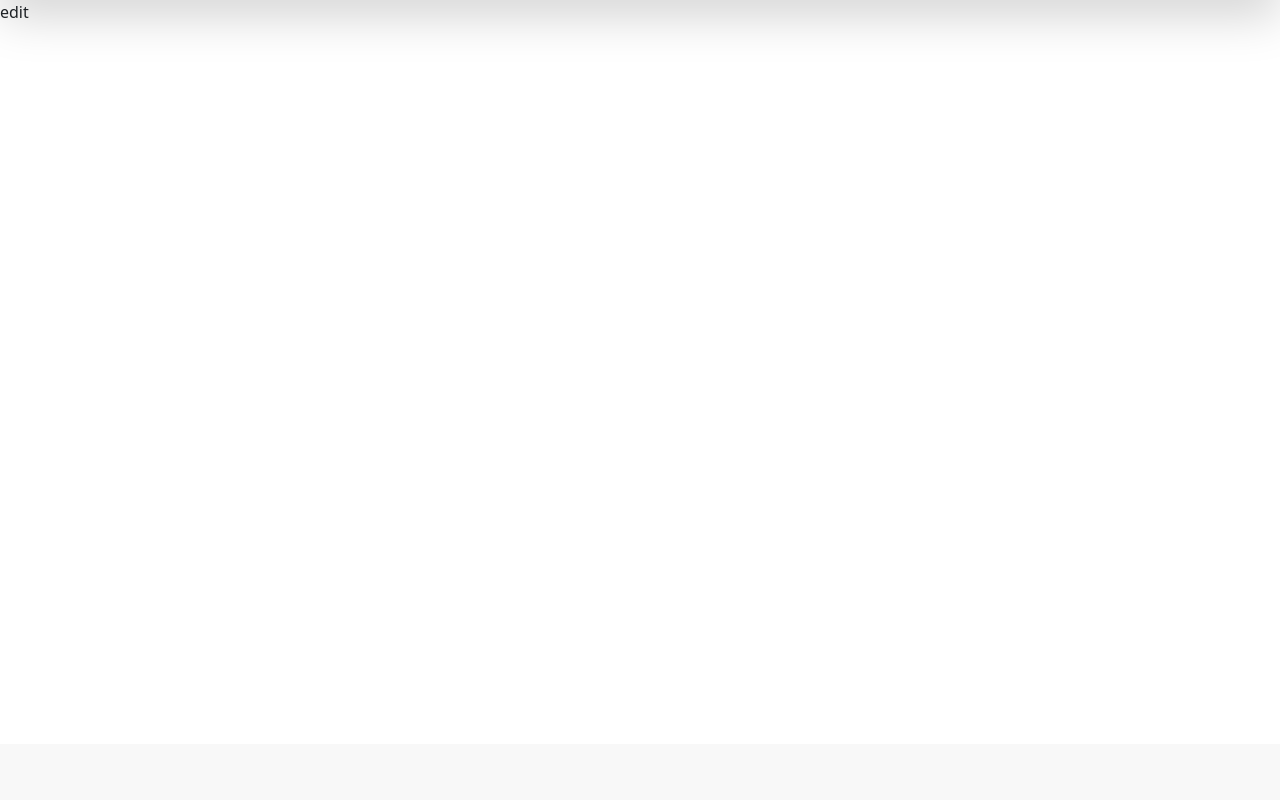
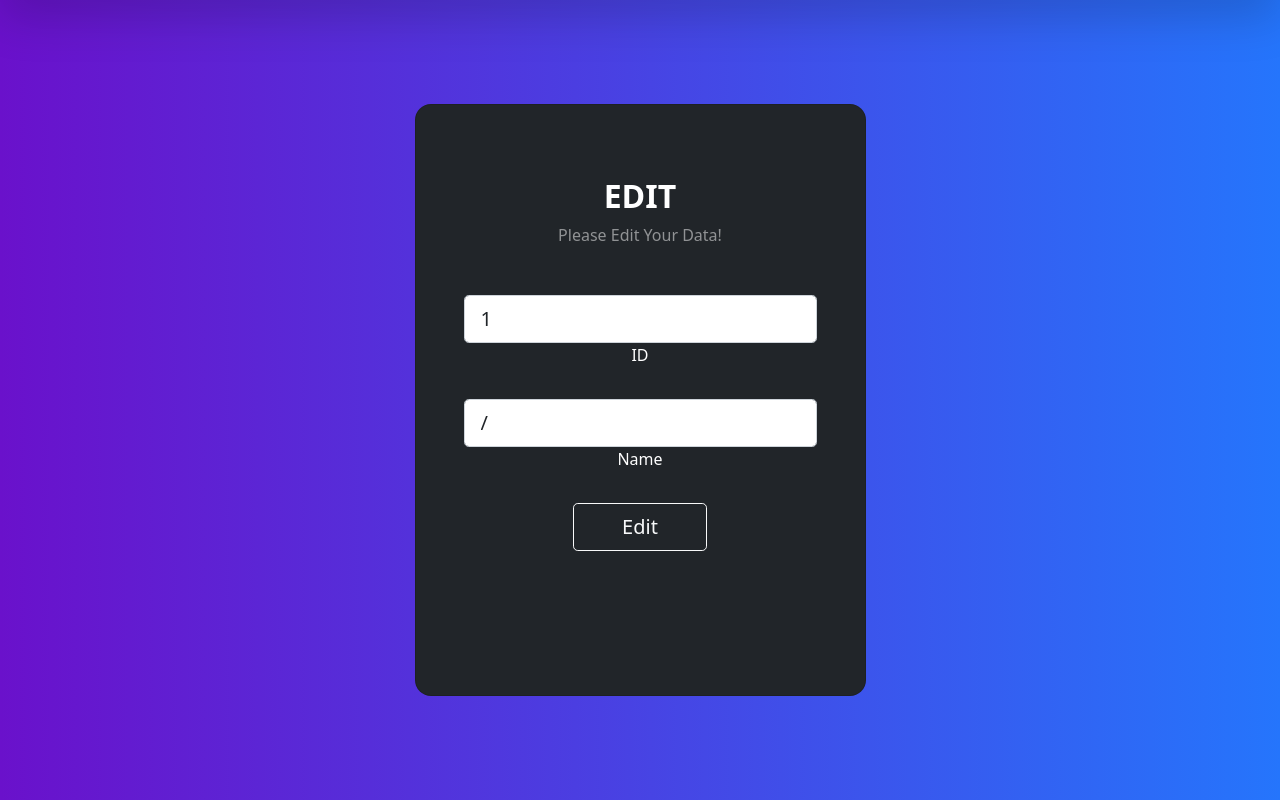
Before and after one commit to MinhazMinu/PHPCrud, a PHP site: page /edit.php?userid=1 in a window 1280 px wide. Shown: the part 56-856 px from the top of the page. Before the commit the page ends 75 px from the top, so only its background shows below. Run offline with PHP 8.4, Linux system fonts and the light colour scheme; data that the repository does not hold is empty.

Commit message:
crud finish

```diff
--- a/project/deleteprocess.php
+++ b/project/deleteprocess.php
@@ -7,10 +7,12 @@ require_once 'database.php';
 
 $sql = "DELETE FROM user WHERE ID='" . $_GET["userid"] . "'";
 if (mysqli_query($conn, $sql)) {
-    header('Refresh:3; url=showtable.php');
+    header('Refresh:2; url=showtable.php');
 
     // Then send any other HTML-output
-    echo "Deleted";
+    echo '<section class="vh-100 gradient-custom">
+        <div class="p-5 mb-2 bg-success text-white w-50 mx-auto"> Deleted!!!!</div>
+        </section>';
 } else {
     echo "Error deleting record: " . mysqli_error($conn);
 }
--- a/project/edit.php
+++ b/project/edit.php
@@ -1,8 +1,48 @@
 <?php
 require_once 'header.php';
-require_once 'database.php';
 ?>
-edit
+
+<section class="vh-100 gradient-custom">
+    <div class="container py-5 h-100">
+        <div class="row d-flex justify-content-center align-items-center h-100">
+            <div class="col-12 col-md-8 col-lg-6 col-xl-5">
+                <div class="card bg-dark text-white" style="border-radius: 1rem;">
+                    <div class="card-body p-5 text-center">
+
+                        <div class="mb-md-5 mt-md-4 pb-5">
+
+                            <h2 class="fw-bold mb-2 text-uppercase">Edit</h2>
+                            <p class="text-white-50 mb-5">Please Edit Your Data!</p>
+
+                            <form action="editprocess.php" method="post">
+                                <div class="form-outline form-white mb-4">
+                                    <input type="name" id="name" class="form-control form-control-lg" name="id" value=<?php echo $_GET['userid']; ?> />
+                                    <label class="form-label" for="name">ID</label>
+                                </div>
+                                <div class="form-outline form-white mb-4">
+                                    <input type="name" id="name" class="form-control form-control-lg" name="username" value=<?php echo $_GET['name']; ?> />
+                                    <label class="form-label" for="name">Name</label>
+                                </div>
+
+
+                                <button class="btn btn-outline-light btn-lg px-5" type="submit" name='edit'>Edit</button>
+
+
+
+                            </form>
+
+
+                        </div>
+
+
+
+                    </div>
+                </div>
+            </div>
+        </div>
+    </div>
+</section>
+
 <?php
 require_once 'footer.php';
 ?>
--- a/project/showtable.php
+++ b/project/showtable.php
@@ -34,7 +34,7 @@ require_once 'database.php';
                                 .
                                 '<a class="btn btn-warning btn-sm" role="button "href="edit.php?userid=' .
 
-                                $row["ID"]  . '"' .
+                                $row["ID"]  . '&name=' . $row["name"] . '&password=' . $row["password"] . '"' .
                                 '>' . 'EDIT</a>  '
 
                                 .
```
Also changed, not shown: project/editprocess.php (added, +35 -0 lines), project/index.php (+8 -2 lines).
